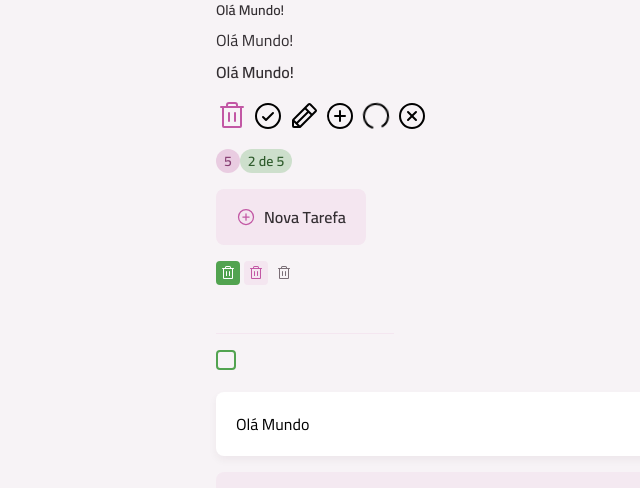
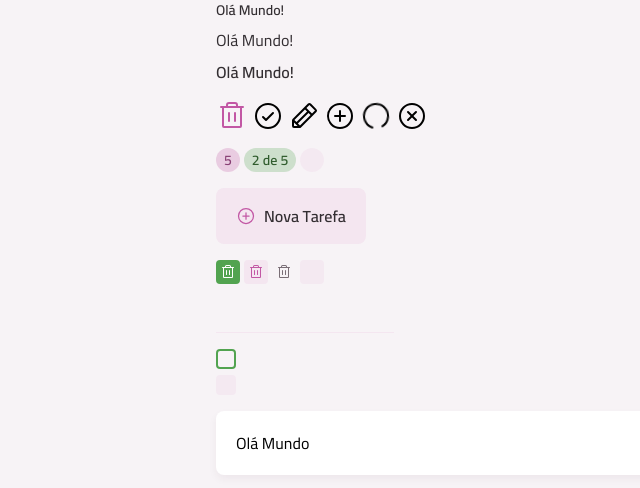
Before and after one commit to danielMonteiro84/ToDo-React.js, a React (Vite) app: page / in a window 1280 px wide. Shown: the top 488 px of the page, without its empty margins (180-820 px from the left). Built offline with nearby package versions, Linux system fonts and the light colour scheme.

Commit message:
adicionando component `skeleton`

```diff
--- a/src/App.tsx
+++ b/src/App.tsx
@@ -32,9 +32,10 @@ export default function App() {
           <Icon svg={SpinnerIcon} animate />
           <Icon svg={XIcon} />
         </div>
-        <div>
+        <div className="flex gap-1">
           <Bagde variant="secundary">5</Bagde>
           <Bagde variant="primary">2 de 5</Bagde>
+          <Bagde loading>5</Bagde>
         </div>
         <div>
           <Button icon={PlusIcon}>Nova Tarefa</Button>
@@ -43,12 +44,14 @@ export default function App() {
           <ButtonIcon icon={TrashIcon} />
           <ButtonIcon icon={TrashIcon} variant="secundary" />
           <ButtonIcon icon={TrashIcon} variant="tertiary" />
+          <ButtonIcon icon={TrashIcon} loading />
         </div>
         <div>
           <InputText />
         </div>
         <div>
           <InputCheckbox />
+          <InputCheckbox loading />
         </div>
         <div>
           <Card size="md">Olá Mundo</Card>
--- a/src/components/bagde.tsx
+++ b/src/components/bagde.tsx
@@ -1,12 +1,14 @@
-import { cva, type VariantProps } from "class-variance-authority";
+import { cva, cx, type VariantProps } from "class-variance-authority";
 import Text from "./text";
 import React from "react";
+import Skeleton from "./skeleton";
 
 export const BagdeVariants = cva(
   "inline-flex items-center justify-center rounded-full",
   {
     variants: {
       variant: {
+        none: "",
         primary: "bg-green-light",
         secundary: "bg-pink-light",
       },
@@ -24,6 +26,7 @@ export const BagdeVariants = cva(
 export const bagdeTextVariants = cva("", {
   variants: {
     variant: {
+      none: "",
       primary: "text-green-dark",
       secundary: "text-pink-dark",
     },
@@ -33,17 +36,43 @@ export const bagdeTextVariants = cva("", {
   },
 });
 
+export const badgeSkeletonVariants = cva("", {
+  variants: {
+    size: {
+      sm: "w-6 h-6",
+    },
+  },
+  defaultVariants: {
+    size: "sm",
+  },
+});
+
 interface BagdeProps
   extends React.ComponentProps<"div">,
-    VariantProps<typeof BagdeVariants> {}
+    VariantProps<typeof BagdeVariants> {
+  loading?: boolean;
+}
 
 export default function Bagde({
   variant,
   size,
   className,
   children,
+  loading,
   ...props
 }: BagdeProps) {
+  if (loading) {
+    return (
+      <Skeleton
+        rounded="full"
+        className={cx(
+          BagdeVariants({ variant: "none" }),
+          badgeSkeletonVariants({ size }),
+          className
+        )}
+      />
+    );
+  }
   return (
     <div className={BagdeVariants({ variant, size, className })} {...props}>
       <Text variant="body-sm-bold" className={bagdeTextVariants({ variant })}>
--- a/src/components/button-icon.tsx
+++ b/src/components/button-icon.tsx
@@ -1,12 +1,14 @@
 import React from "react";
 import Icon from "./icon";
 import { cva, type VariantProps } from "class-variance-authority";
+import Skeleton from "./skeleton";
 
 export const buttonIconVariants = cva(
   "inline-flex items-center justify-center cursor-pointer transition group",
   {
     variants: {
       variant: {
+        none: "",
         primary: "bg-green-base hover:bg-green-dark",
         secundary: "bg-gray-200 hover:bg-pink-base",
         tertiary: "bg-transparent hover:bg-gray-200",
@@ -29,6 +31,7 @@ export const buttonIconVariants = cva(
 export const buttonIconIconVariants = cva("transition", {
   variants: {
     variant: {
+      none: "",
       primary: "fill-white",
       secundary: "fill-pink-base group-hover:fill-white",
       tertiary: "fill-gray-300 group-hover:fill-gray-400",
@@ -47,6 +50,7 @@ interface ButtonIconProps
   extends VariantProps<typeof buttonIconVariants>,
     Omit<React.ComponentProps<"button">, "size" | "disabled"> {
   icon: React.ComponentProps<typeof Icon>["svg"];
+  loading?: boolean;
 }
 
 export default function ButtonIcon({
@@ -55,8 +59,21 @@ export default function ButtonIcon({
   disabled,
   className,
   icon,
+  loading,
   ...props
 }: ButtonIconProps) {
+  if (loading) {
+    return (
+      <Skeleton
+        rounded="sm"
+        className={buttonIconVariants({
+          variant: "none",
+          size,
+          className,
+        })}
+      />
+    );
+  }
   return (
     <button
       className={buttonIconVariants({
--- a/src/components/input-checkbox.tsx
+++ b/src/components/input-checkbox.tsx
@@ -1,15 +1,25 @@
 import { cva, type VariantProps } from "class-variance-authority";
 import Icon from "./icon";
 import CheckIcon from "../assets/icons/check.svg?react";
+import Skeleton from "./skeleton";
 
 export const inputCheckboxWrapperVariants = cva(
   "inline-flex items-center justify-center relative group"
 );
 
 export const inputCheckboxVariants = cva(
-  "appearance-none peer flex items-center justify-center border-2 border-solid transition cursor-pointer overflow-hidden border-green-base hover:border-green-dark hover:bg-green-dark/20 checked:border-green-base checked:bg-green-base group-hover:checked:border-green-dark group-hover:checked:bg-green-dark ",
+  `appearance-none peer flex items-center justify-center transition cursor-pointer
+  overflow-hidden`,
   {
     variants: {
+      variant: {
+        none: "",
+        default: `border-2 border-solid
+        border-green-base hover:border-green-dark hover:bg-green-dark/20
+        checked:border-green-base checked:bg-green-base
+        group-hover:checked:border-green-dark group-hover:checked:bg-green-dark
+        `,
+      },
       size: {
         md: "w-5 h-5 rounded-sm",
       },
@@ -18,6 +28,7 @@ export const inputCheckboxVariants = cva(
       },
     },
     defaultVariants: {
+      variant: "default",
       size: "md",
       disabled: false,
     },
@@ -40,19 +51,31 @@ export const inputChecboxIconVariants = cva(
 
 interface InputCheckboxProps
   extends VariantProps<typeof inputCheckboxVariants>,
-    Omit<React.ComponentProps<"input">, "size" | "disabled"> {}
+    Omit<React.ComponentProps<"input">, "size" | "disabled"> {
+  loading?: boolean;
+}
 
 export default function InputCheckbox({
+  variant,
   size,
   disabled,
   className,
+  loading,
   ...props
 }: InputCheckboxProps) {
+  if (loading) {
+    return (
+      <Skeleton
+        rounded="sm"
+        className={inputCheckboxVariants({ variant: "none", size })}
+      />
+    );
+  }
   return (
     <label className={inputCheckboxWrapperVariants({ className })}>
       <input
         type="checkbox"
-        className={inputCheckboxVariants({ size, disabled })}
+        className={inputCheckboxVariants({ variant, size, disabled })}
         {...props}
       />
       <Icon className={inputChecboxIconVariants({ size })} svg={CheckIcon} />
--- a/src/components/skeleton.tsx
+++ b/src/components/skeleton.tsx
@@ -1,6 +1,8 @@
 import { cva, type VariantProps } from "class-variance-authority";
 
-export const skeletonVariants = cva("animate-pulse bg-gray-200", {
+export const skeletonVariants = cva(
+  "animate-pulse bg-gray-200 pointer-events-none",
+  {
     variants: {
       rounded: {
         sm: "rounded-sm",
@@ -11,7 +13,8 @@ export const skeletonVariants = cva("animate-pulse bg-gray-200", {
     defaultVariants: {
       rounded: "lg",
     },
-});
+  }
+);
 
 interface SkeletonProps
   extends VariantProps<typeof skeletonVariants>,
```
Lines whose indentation alone changed are shown as unchanged.
